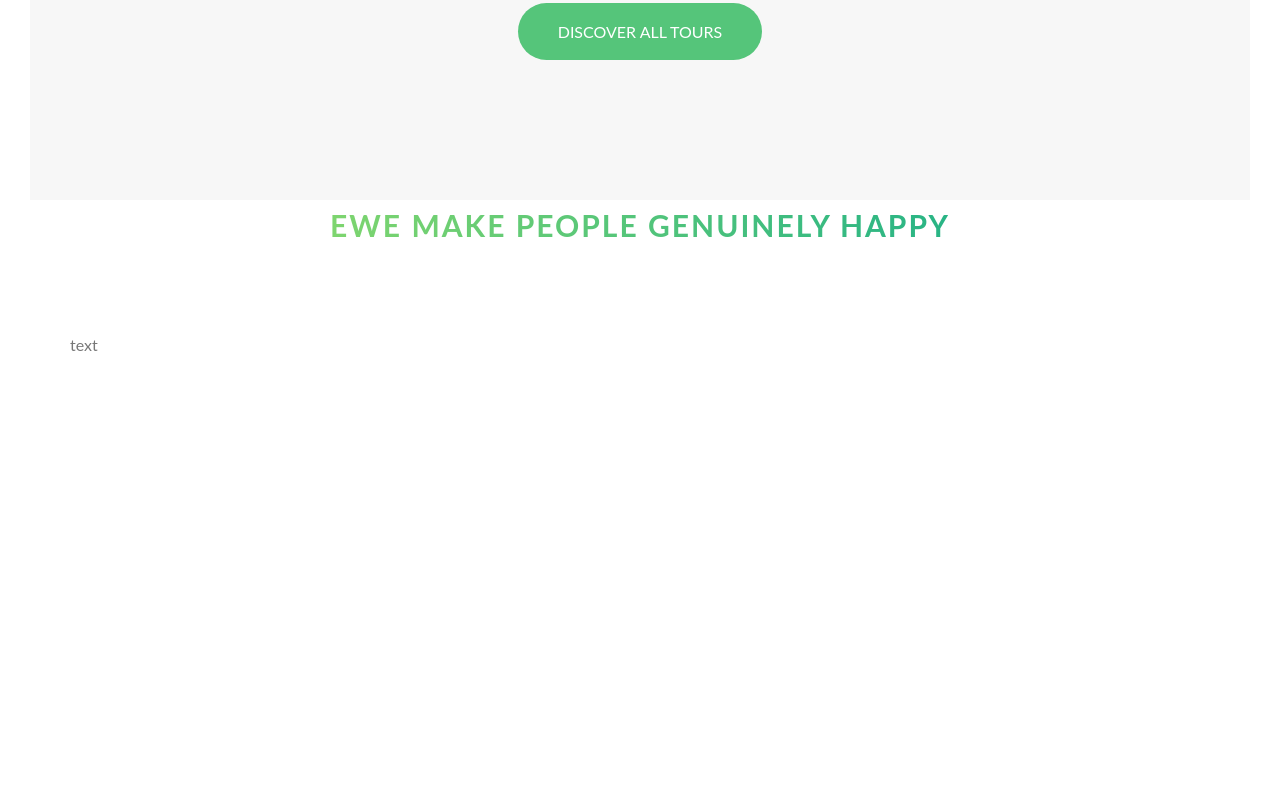
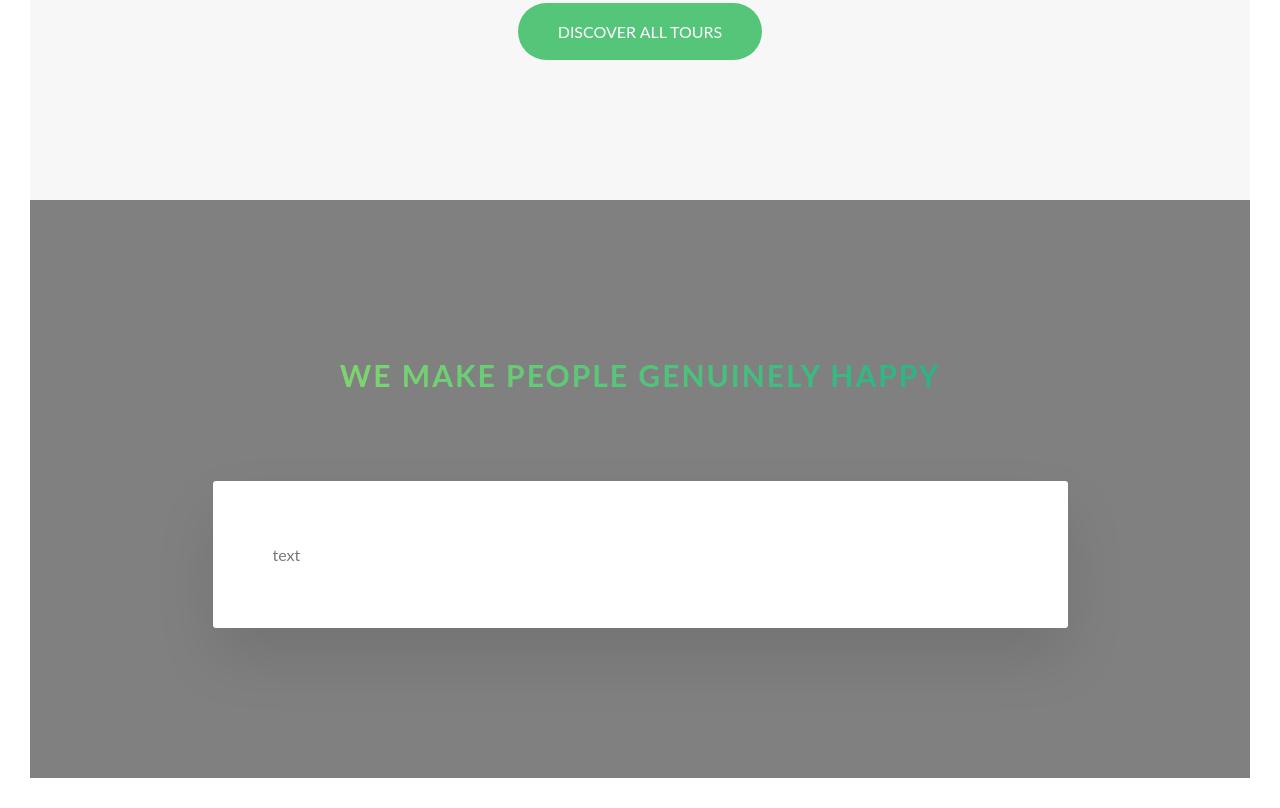
Before and after one commit to Nessvah/natours, a plain HTML site: page index.html in a window 1280 px wide. Shown: the part 2927-3735 px from the top of the page. Before the commit the page ends 3315 px from the top, so only its background shows below. Drawn offline with Linux system fonts and the light colour scheme.

Commit message:
style section stories and stories itself

```diff
--- a/index.html
+++ b/index.html
@@ -233,11 +233,11 @@
       <section class="section-stories">
         <!-- chamge this class below to use utilities -->
         <div class="section-about__heading">
-          <h2 class="heading-secondary">EWe make people genuinely happy</h2>
+          <h2 class="heading-secondary">We make people genuinely happy</h2>
         </div>
 
         <div class="row">
-          <div class="story">text</div>
+          <div class="stories">text</div>
         </div>
       </section>
     </main>
--- a/sass/components/_index.scss
+++ b/sass/components/_index.scss
@@ -2,3 +2,4 @@
 @forward "group";
 @forward "feature";
 @forward "cards";
+@forward "stories";
--- /dev/null
+++ b/sass/components/_stories.scss
@@ -0,0 +1,10 @@
+@use "../abstracts/index" as *;
+
+.stories {
+  width: 75%;
+  margin: 0 auto;
+  padding: 6rem;
+  box-shadow: 0 3rem 6rem rgba($color-black, 0.1);
+  background-color: $color-white;
+  border-radius: 3px;
+}
--- a/sass/pages/_home.scss
+++ b/sass/pages/_home.scss
@@ -34,3 +34,8 @@
   padding: 25rem 0 14rem 0;
   margin-top: -10rem;
 }
+
+.section-stories {
+  padding: 15rem 0;
+  background-color: grey;
+}
```
Also changed, not shown: css/main.css, 1 other file.
